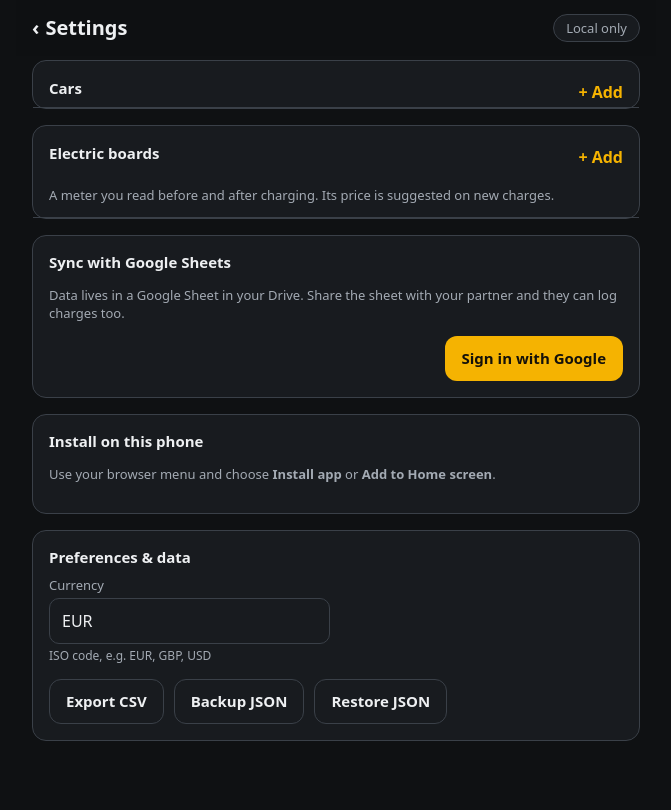
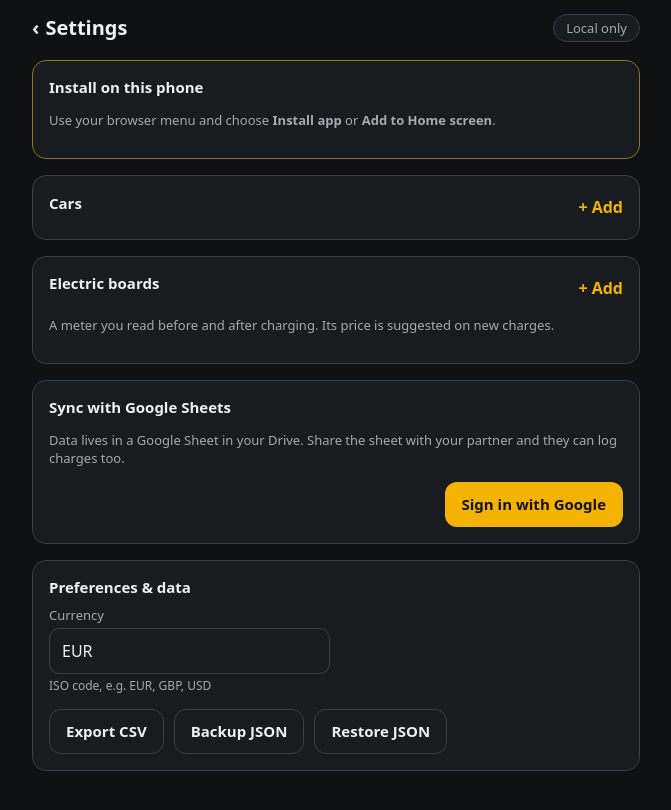
Before and after one commit to wabmalia/ev-charger, a Preact app: page / in a window 1280 px wide. Both pictures are taken after a click on the button "Settings". Shown: the whole page, without its empty margins (304-975 px from the left). Built offline with nearby package versions, Linux system fonts and the light colour scheme.

Commit message:
Install card first in Settings with share button, hidden when installed; tidy card lists

```diff
--- a/src/install.tsx
+++ b/src/install.tsx
@@ -55,9 +55,12 @@ function ShareIcon() {
   );
 }
 
+function openShare() {
+  navigator.share?.({ title: 'EV Charger', url: location.origin + location.pathname }).catch(() => {});
+}
+
 export function InstallSteps() {
   const { canPrompt, prompt } = useInstall();
-  if (isStandalone()) return <p class="muted small">Installed. You're using the app version.</p>;
   if (canPrompt) {
     return (
       <div class="actions wrap">
@@ -66,18 +69,44 @@ export function InstallSteps() {
     );
   }
   if (isIOS()) {
+    const canShare = typeof navigator.share === 'function';
     return (
-      <ol class="steps">
-        <li>Tap <ShareIcon /> <b>Share</b> in Safari's toolbar.</li>
-        <li>Scroll down and tap <b>Add to Home Screen</b>.</li>
-        <li>Make sure <b>Open as Web App</b> is on, then tap <b>Add</b>.</li>
-      </ol>
+      <>
+        <ol class="steps">
+          <li>
+            {canShare ? 'Open the share menu with the button below' : <>Tap <ShareIcon /> <b>Share</b> in Safari's toolbar</>}.
+          </li>
+          <li>Scroll down and tap <b>Add to Home Screen</b>.</li>
+          <li>Make sure <b>Open as Web App</b> is on, then tap <b>Add</b>.</li>
+        </ol>
+        {canShare && (
+          <>
+            <div class="actions wrap">
+              <button class="primary" onClick={openShare}><ShareIcon /> Share…</button>
+            </div>
+            <p class="muted small">
+              No "Add to Home Screen" in that menu? Use <ShareIcon /> Share in Safari's toolbar instead.
+            </p>
+          </>
+        )}
+      </>
     );
   }
   return (
     <p class="muted small">
       Use your browser menu and choose <b>Install app</b> or <b>Add to Home screen</b>.
     </p>
+  );
+}
+
+/** Settings card: hidden once the app runs installed. */
+export function InstallCard() {
+  if (isStandalone()) return null;
+  return (
+    <section class="card install">
+      <h3 class="section-title">Install on this phone</h3>
+      <InstallSteps />
+    </section>
   );
 }
 
--- a/src/setup.tsx
+++ b/src/setup.tsx
@@ -2,7 +2,7 @@ import { useState } from 'preact/hooks';
 import {
   clientId, createSpreadsheet, parseSpreadsheetId, redirectUri, sheetUrl, signIn, signOut, token,
 } from './google';
-import { InstallSteps } from './install';
+import { InstallCard } from './install';
 import { rateHistory } from './metrics';
 import { getState, importData, markAllDirty, pendingCount, remove, save, updateSettings, useStore } from './store';
 import { chargeCost, uid, type Data, type Meter, type Vehicle } from './types';
@@ -17,6 +17,7 @@ export function Setup(props: { onSync: () => void; syncError: string }) {
 
   return (
     <div class="stack">
+      <InstallCard />
       <section class="card">
         <div class="row"><h3 class="section-title">Cars</h3><button class="link" onClick={() => setEditV(newVehicle())}>+ Add</button></div>
         <ul class="list">
@@ -43,10 +44,7 @@ export function Setup(props: { onSync: () => void; syncError: string }) {
       </section>
 
       <SyncCard onSync={props.onSync} error={props.syncError} />
-      <section class="card">
-        <h3 class="section-title">Install on this phone</h3>
-        <InstallSteps />
-      </section>
+
       <DataCard />
 
       {editV && <Sheet title={editV.name || 'New car'} onClose={() => setEditV(null)}><VehicleForm vehicle={editV} onDone={() => setEditV(null)} /></Sheet>}
--- a/src/styles.css
+++ b/src/styles.css
@@ -200,3 +200,6 @@ details summary { cursor: pointer; font-weight: 600; font-size: 15px; }
 .steps { margin: 8px 0 0; padding-left: 20px; display: flex; flex-direction: column; gap: 6px; color: var(--text-2); }
 .steps b { color: var(--text); }
 .inline-icon { width: 18px; height: 18px; vertical-align: -3px; color: var(--accent); }
+.primary .inline-icon { color: currentColor; }
+.card:has(> .list) { overflow: hidden; }
+.list:empty { display: none; }
```
